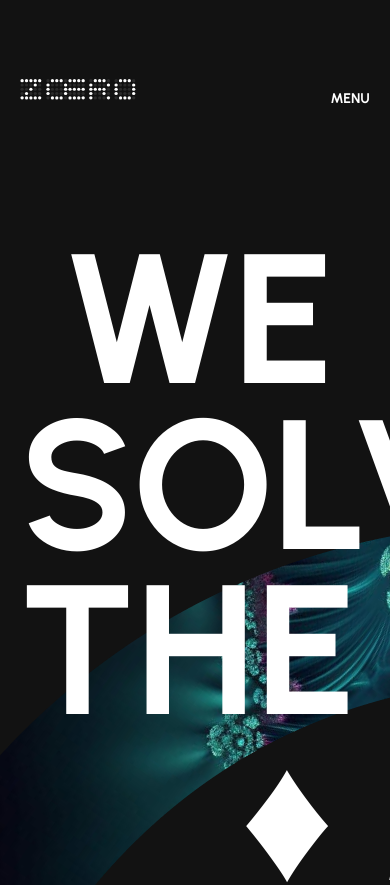
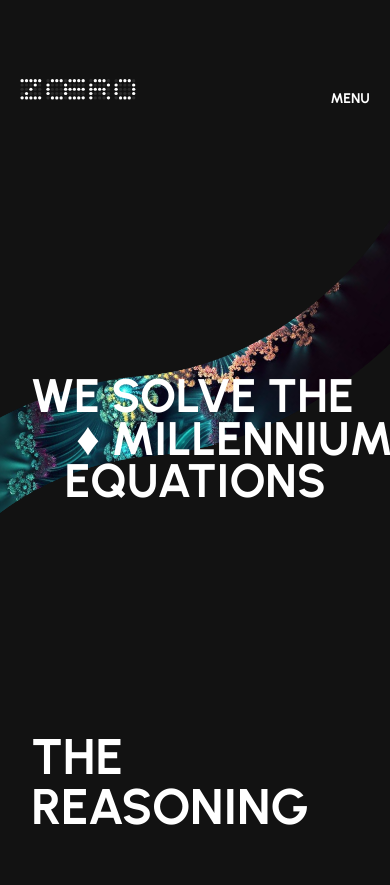
Before and after one commit to ivantrejoc/zoerowebsite, a React (Vite) app: page / in a window 390 px wide. Shown: the top 885 px of the page. Built offline with nearby package versions, Linux system fonts and the light colour scheme.

Commit message:
landing/main-hero-responsive

```diff
--- a/src/components/heroSection/HeroSection.jsx
+++ b/src/components/heroSection/HeroSection.jsx
@@ -1,6 +1,9 @@
-import { Box, Typography } from "@mui/material"
+import { Box, Typography } from "@mui/material";
+import { useTheme } from "@mui/material/styles";
 
 const HeroSection = () => {
+  const theme = useTheme();
+
   return (
     <Box
       sx={{
@@ -12,7 +15,11 @@ const HeroSection = () => {
         width: "90vw",
         height: "65vh",
         margin: "0 5vw 0 5vw",
-      maxHeight: "120vh"
+        maxHeight: "120vh",
+        [theme.breakpoints.down("xxl")]: {
+          height: "80vh",
+          justifyContent: "center"
+        }
       }}
     >
       <Typography
@@ -21,13 +28,32 @@ const HeroSection = () => {
         sx={{
           width: "100%",
           marginTop: "2vh",
-        whiteSpace: "pre-line"
+          whiteSpace: "pre-line",
+          [theme.breakpoints.down("xxl")]: {
+            fontSize: "9rem"
+          },
+          [theme.breakpoints.down("xl")]: {
+            fontSize: "7rem"
+          },
+          [theme.breakpoints.down("md")]: {
+            fontSize: "5.4375rem"
+          },
+          [theme.breakpoints.down("sm")]: {
+            fontSize: "2.9375rem"
+          },
+          [theme.breakpoints.down("xs")]: {
+            fontSize: "2.5375rem"
+          },
+          [theme.breakpoints.down("xxs")]: {
+            fontSize: "2.2375rem"
+          }
+
         }}
       >
         &nbsp;WE SOLVE THE &nbsp;&nbsp;&nbsp;&nbsp;&nbsp;♦&nbsp;MILLENNIUM
         &nbsp;&nbsp;&nbsp;&nbsp;EQUATIONS
       </Typography>
     </Box>
-  )
-}
+  );
+};
 export default HeroSection;
--- a/src/pages/Landing.jsx
+++ b/src/pages/Landing.jsx
@@ -31,7 +31,7 @@ const Landing = () => {
     >
       {/* Main area */}
       <Box
-        id="header-container"
+        id="hero-container"
         sx={{
           display: "flex",
           justifyContent: "start",
@@ -40,9 +40,33 @@ const Landing = () => {
           position: "relative",
           backgroundImage: `url(${mainBackground})`,
           backgroundRepeat: "no-repeat",
+          backgroundPosition: "cover",
           width: "100vw",
-          height: "100vh",
-          maxHeight: "100vh"
+          height: "80vh",
+          maxHeight: "100vh",
+          [theme.breakpoints.down("xxl")]: {
+            height: "90vh",
+            backgroundPosition: "center",
+
+
+          },
+          [theme.breakpoints.down("xl")]: {
+            fontSize: "7rem"
+          },
+          [theme.breakpoints.down("md")]: {
+            height: "70vh",
+            backgroundPosition: "center",
+            backgroundSize: "cover",
+            marginBottom: 6
+          },
+          [theme.breakpoints.down("sm")]: {
+            height: "50vh",
+            backgroundPosition: "center"
+          },
+          [theme.breakpoints.down("xs")]: {
+            height: "30vh",
+            backgroundPosition: "center"
+          }
         }}
       >
         <HeroSection />
@@ -78,6 +102,6 @@ const Landing = () => {
       <HeroTwoSection />
     </Box>
   );
-}
+};
 
 export default Landing;
--- a/src/theme/index.js
+++ b/src/theme/index.js
@@ -113,7 +113,8 @@ export default createTheme({
   },
   breakpoints: {
     values: {
-      xs: 0,
+      xxs: 321,
+      xs: 376,
       sm: 577,
       md: 769,
       lg: 993,
```
Lines whose indentation alone changed are shown as unchanged.
